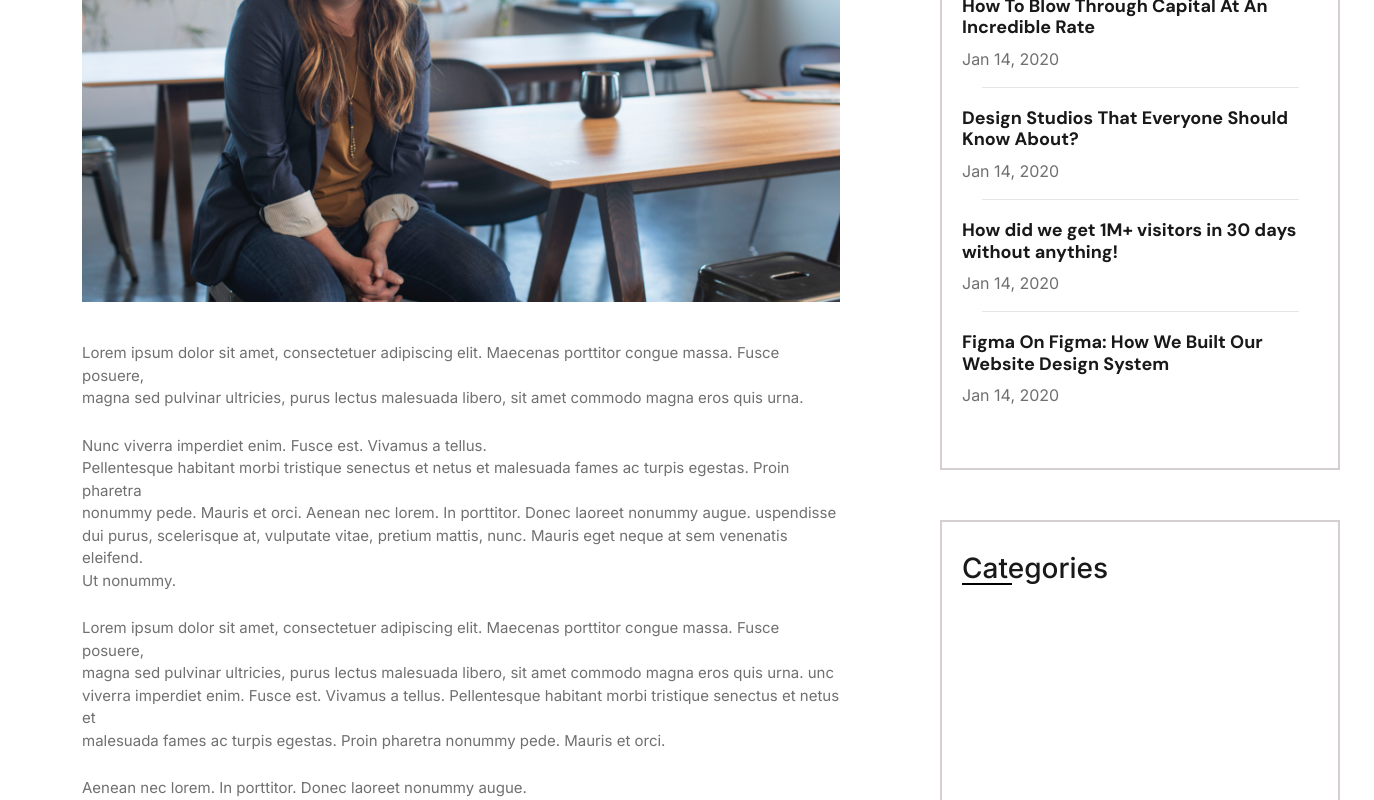
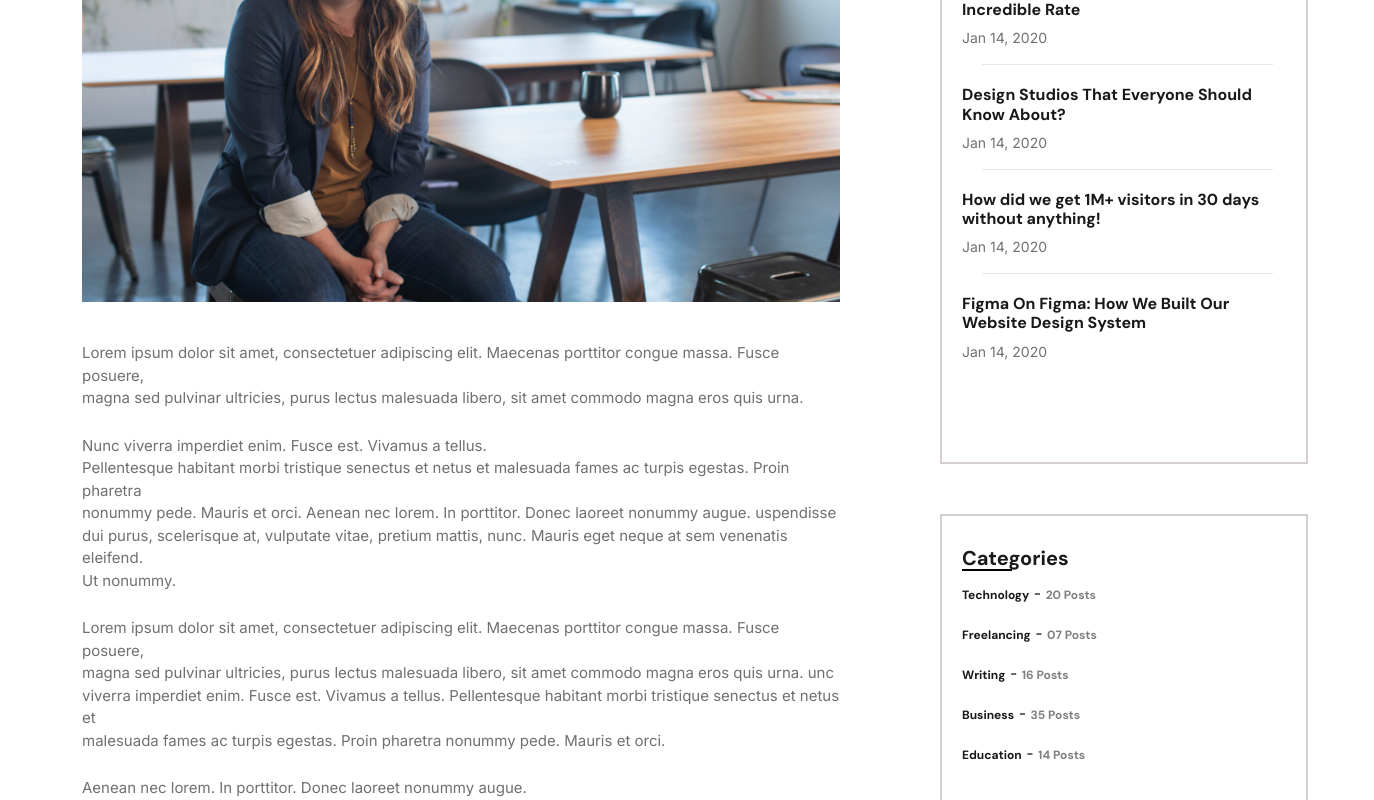
Before and after one commit to Janee4/react-crito, a React (Create React App) app: page /services in a window 1280 px wide. Shown: the part 980-1780 px from the top of the page, 1374 px wide, since content can reach past the window. Built offline with nearby package versions, Linux system fonts and the light colour scheme; some icons are missing.

Commit message:
fixa avstånd mellan categoriesbox

```diff
--- a/src/App.css
+++ b/src/App.css
@@ -587,7 +587,7 @@
 .right .form-div .search-bar #email {
   border-radius: 30px; /* Rundade kanter */
   font-size: 16px; /* Ange textstorlek */
-  padding: 17px 150px 17px 40px; /* Lägg till lite utrymme runt texten */
+  padding: 14px 110px 14px 50px; /* Lägg till lite utrymme runt texten */
 }
 .right .form-div .search-bar #email::-moz-placeholder {
   color: rgb(43, 41, 41); /* Grå färg för plachållartexten */
@@ -603,7 +603,7 @@
 .right .recent-posts {
   border: solid 2px #d6cfcf;
   height: 35rem;
-  width: 25rem;
+  width: 23rem;
   margin: 50px 0px 50px 100px;
 }
 .right .recent-posts .right-box {
@@ -611,14 +611,14 @@
 }
 .right .recent-posts h4 {
   font-family: "DM Sans", sans-serif;
-  font-size: 18px;
+  font-size: 16px;
   margin-left: 20px;
   font-weight: bold;
   text-align: start;
 }
 .right .recent-posts p {
   font-family: "Inter", sans-serif;
-  font-size: 16px;
+  font-size: 14px;
   font-weight: 400;
   color: #707070;
   margin-left: 20px;
@@ -639,18 +639,36 @@
 }
 .right .categories {
   border: solid 2px #d6cfcf;
-  height: 35rem;
-  width: 25rem;
+  height: 18rem;
+  width: 23rem;
   margin-left: 100px;
+}
+.right .categories p {
+  margin-left: 20px;
+}
+.right .categories p .first-text {
+  font-family: "DM Sans", sans-serif;
+  font-size: 12px;
+  font-weight: bold;
+}
+.right .categories p .second-text {
+  font-family: "DM Sans", sans-serif;
+  font-size: 12px;
+  font-weight: bold;
+  color: gray;
 }
 
 .right-title {
   margin-left: 20px;
   margin-top: 30px;
+  margin-bottom: 10px;
 }
 .right-title h3 {
   position: relative;
   display: inline; /* Sätt rubriken till inline för att linjen ska täcka endast texten */
+  font-family: "DM Sans", sans-serif;
+  font-size: 20px;
+  font-weight: bold;
 }
 .right-title h3::after {
   content: "";
--- a/src/assets/scss/sections/_SearchbarServices.scss
+++ b/src/assets/scss/sections/_SearchbarServices.scss
@@ -19,7 +19,7 @@
     #email {
       border-radius: 30px; /* Rundade kanter */
       font-size: 16px; /* Ange textstorlek */
-      padding: 17px 150px 17px 40px; /* Lägg till lite utrymme runt texten */
+      padding: 14px 110px 14px 50px; /* Lägg till lite utrymme runt texten */
 
     }
 
--- a/src/assets/scss/sections/_ServicesRight.scss
+++ b/src/assets/scss/sections/_ServicesRight.scss
@@ -10,7 +10,7 @@
     .recent-posts{
         border: solid 2px #d6cfcf;
         height: 35rem;
-        width: 25rem;
+        width: 23rem;
         margin: 50px 0px 50px 100px;
 
 
@@ -21,7 +21,7 @@
 
         h4 {
         font-family: 'DM Sans', sans-serif;
-        font-size: 18px;
+        font-size: 16px;
         margin-left: 20px;
         font-weight: bold;
         text-align: start;
@@ -29,7 +29,7 @@
 
         p {
         font-family: 'Inter', sans-serif;
-        font-size: 16px;
+        font-size: 14px;
         font-weight: 400;
         color: #707070;
         margin-left: 20px;
@@ -59,9 +59,32 @@
 
     .categories{
         border: solid 2px #d6cfcf;
-        height: 35rem;
-        width: 25rem;
+        height: 18rem;
+        width: 23rem;
         margin-left: 100px;
+
+
+            p {
+                margin-left: 20px;
+
+
+                .first-text {
+                    font-family: 'DM Sans', sans-serif;
+                    font-size: 12px;
+                    font-weight: bold;
+
+                }
+
+                .second-text {
+                    font-family: 'DM Sans', sans-serif;
+                    font-size: 12px;
+                    font-weight: bold;
+                    color: gray;
+                }
+            }
+
+
+
     }
 
 }
--- a/src/assets/scss/sections/_TitleRightSection.scss
+++ b/src/assets/scss/sections/_TitleRightSection.scss
@@ -1,10 +1,15 @@
 .right-title {
 margin-left: 20px;
 margin-top: 30px;
+margin-bottom: 10px;
 
 h3  {
     position: relative;
     display: inline; /* Sätt rubriken till inline för att linjen ska täcka endast texten */
+    font-family: 'DM Sans', sans-serif;
+    font-size: 20px;
+    font-weight: bold;
+
 
     &::after {
       content: '';
--- a/src/components/ServiceComponents.js/ServicesBody.js
+++ b/src/components/ServiceComponents.js/ServicesBody.js
@@ -5,6 +5,7 @@ import quoteSign from '../../assets/images/quote-sign.svg'
 import ServicesGreyButton from './ServicesGreyButton'
 import TitleRightSection from './TitleRightSection'
 import RightSectionBoxes from './RightSectionBoxes'
+import Categoriesbox from './Categoriesbox'
 
 
 
@@ -67,12 +68,17 @@ const ServicesBody = () => {
           <div className="recent-posts">
           <TitleRightSection title="Recent Posts" />
           <RightSectionBoxes title="How To Blow Through Capital At An<br/>Incredible Rate" description="Jan 14, 2020"isLast={false} />
-          <RightSectionBoxes title="Design Studios That Everyone Should Know About?" description="Jan 14, 2020" isLast={false} />
-          <RightSectionBoxes title="How did we get 1M+ visitors in 30 days without anything!" description="Jan 14, 2020" isLast={false}/>
+          <RightSectionBoxes title="Design Studios That Everyone Should<br/>Know About?" description="Jan 14, 2020" isLast={false} />
+          <RightSectionBoxes title="How did we get 1M+ visitors in 30 days<br/>without anything!" description="Jan 14, 2020" isLast={false}/>
           <RightSectionBoxes title="Figma On Figma: How We Built Our<br/>Website Design System" description="Jan 14, 2020" isLast={true} />
           </div>
           <div className="categories">
           <TitleRightSection title="Categories" />
+          <Categoriesbox firstText="Technology" secondText="20 Posts"/>
+          <Categoriesbox firstText="Freelancing" secondText="07 Posts"/>
+          <Categoriesbox firstText="Writing" secondText="16 Posts"/>
+          <Categoriesbox firstText="Business" secondText="35 Posts"/>
+          <Categoriesbox firstText="Education" secondText="14 Posts"/>
 
           </div>
 
```
